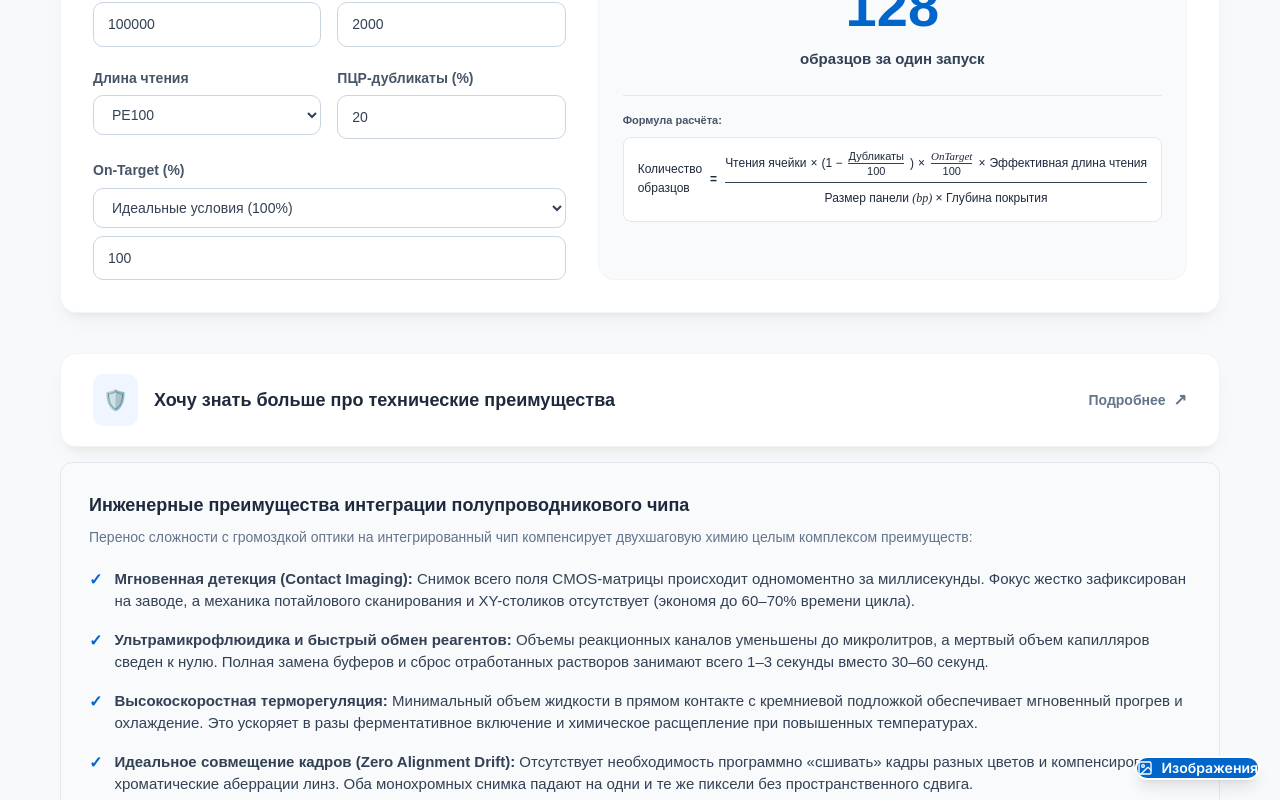
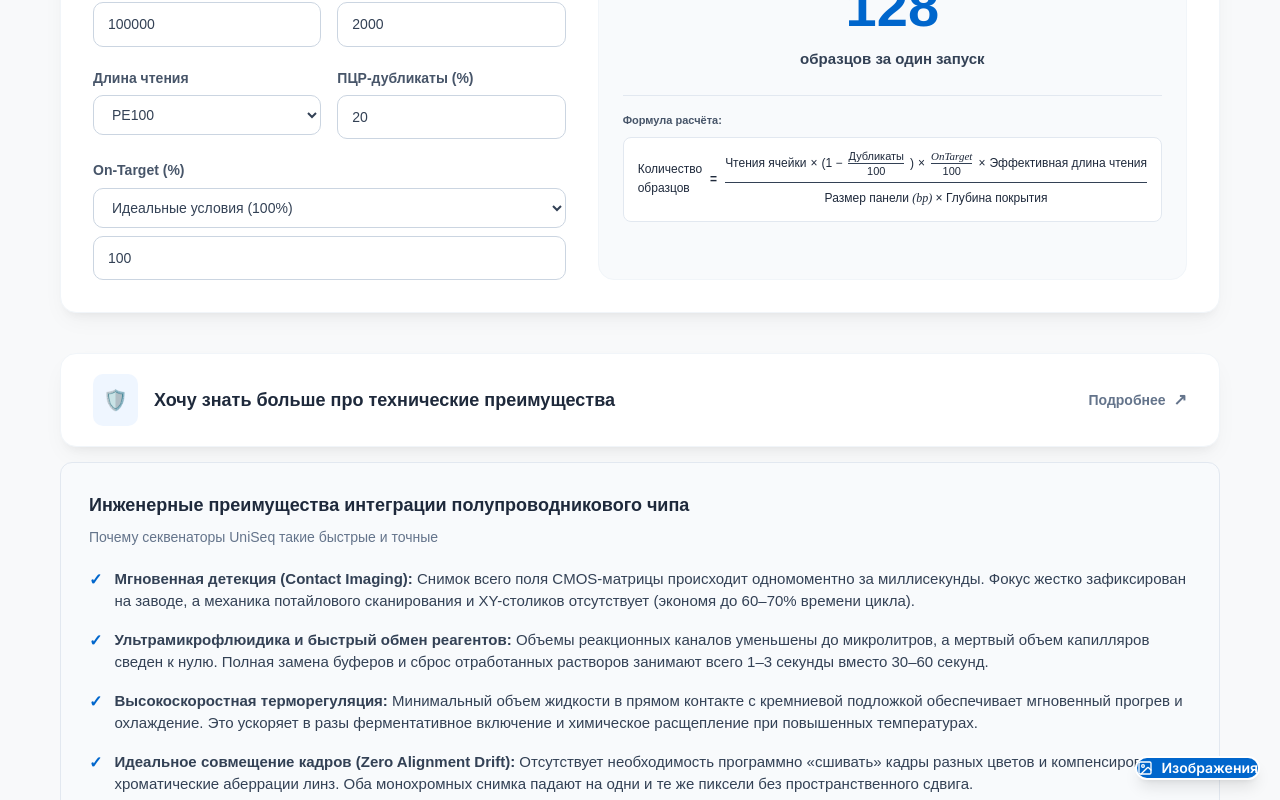
Before and after one commit to alexurpimenov-prog/ME-instruments, a React (Vite) app: page / in a window 1280 px wide. Both pictures are taken after a click on the button 640 px from the left and 4264 px from the top of the page. Shown: the part 3864-4664 px from the top of the page. Built offline with nearby package versions, Linux system fonts and the light colour scheme.

Commit message:
Update App.tsx

```diff
--- a/src/App.tsx
+++ b/src/App.tsx
@@ -107,7 +107,7 @@ export default function App() {
               Инженерные преимущества интеграции полупроводникового чипа
             </h4>
             <p style={{ margin: '0 0 20px 0', fontSize: '14px', color: '#64748b', lineHeight: '1.4' }}>
-              Перенос сложности с громоздкой оптики на интегрированный чип компенсирует двухшаговую химию целым комплексом преимуществ:
+              Почему секвенаторы UniSeq такие быстрые и точные
             </p>
 
             <ul style={{ listStyle: 'none', padding: 0, margin: 0, display: 'flex', flexDirection: 'column', gap: '16px' }}>
```
